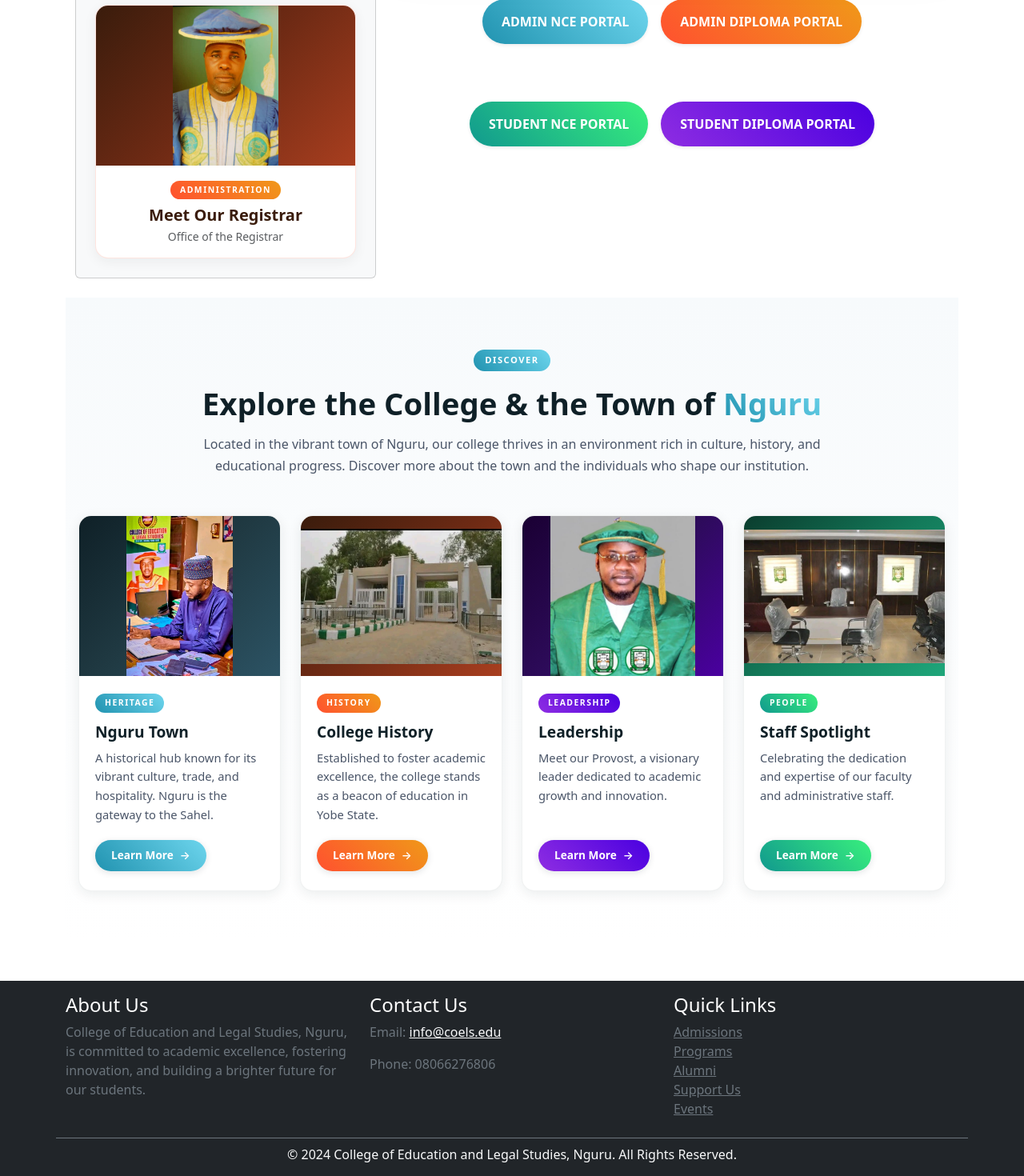
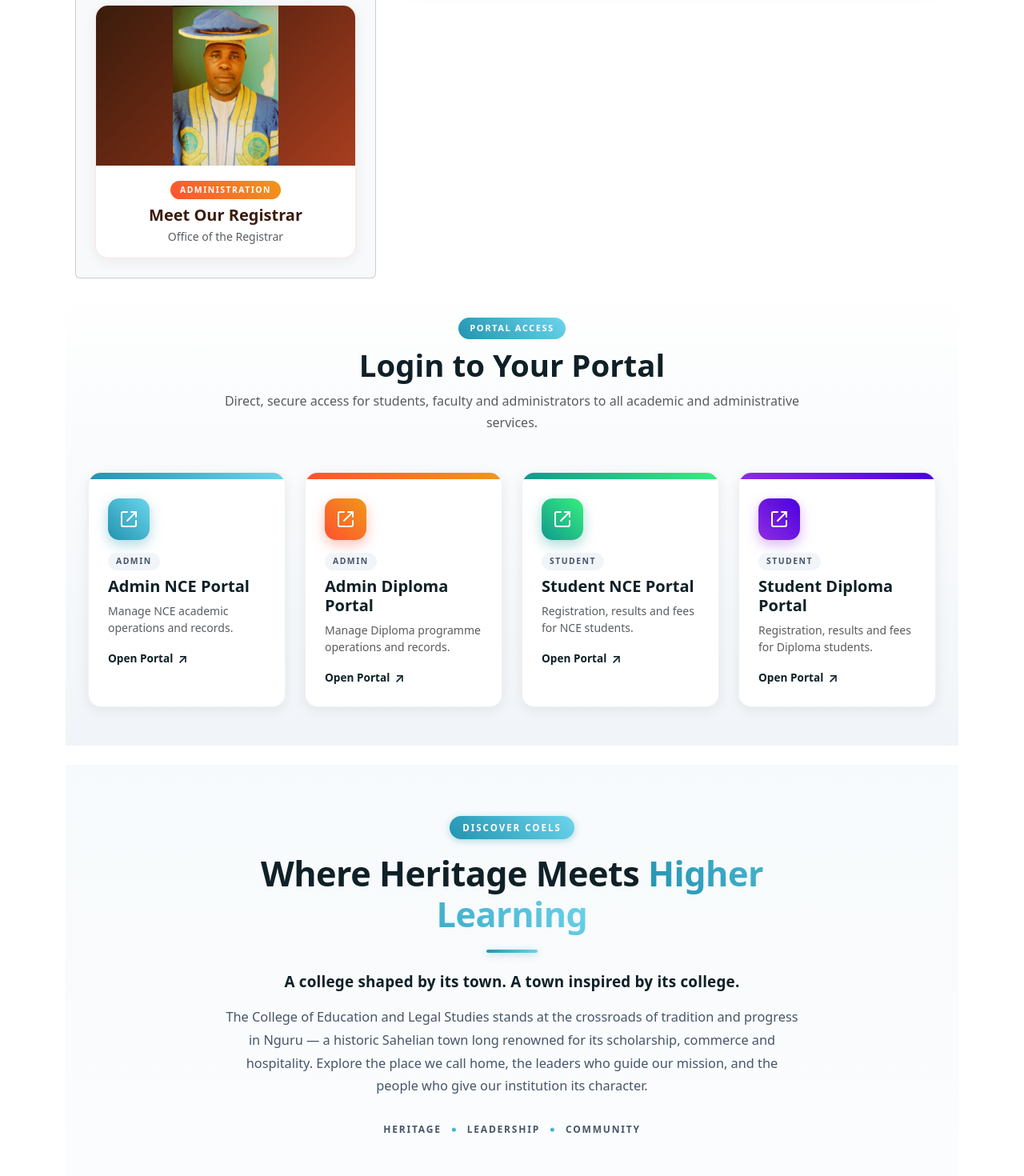
Before and after one commit to musaadamu/coels, a React (Vite) app in the folder frontend/: page / in a window 1280 px wide. Shown: the part 680-2150 px from the top of the page at 80% size. Built offline with nearby package versions, Linux system fonts and the light colour scheme.

Commit message:
text and portal

```diff
--- a/frontend/src/components/Cards.css
+++ b/frontend/src/components/Cards.css
@@ -6,7 +6,7 @@
 
 .cards-header-wrap {
   max-width: 820px;
-  margin: 0 auto 48px;
+  margin: 0 auto 56px;
   text-align: center;
 }
 
@@ -14,20 +14,22 @@
   display: inline-block;
   background: linear-gradient(45deg, #2193b0, #6dd5ed);
   color: #ffffff;
-  padding: 5px 14px;
+  padding: 6px 16px;
   border-radius: 20px;
-  font-size: 0.7rem;
-  font-weight: 600;
-  letter-spacing: 1.5px;
-  margin-bottom: 16px;
+  font-size: 0.72rem;
+  font-weight: 700;
+  letter-spacing: 2px;
+  margin-bottom: 18px;
+  box-shadow: 0 2px 8px rgba(33, 147, 176, 0.35);
 }
 
 .cards-title {
-  font-size: clamp(1.6rem, 3.2vw, 2.4rem);
-  font-weight: 700;
+  font-size: clamp(1.85rem, 3.6vw, 2.7rem);
+  font-weight: 800;
   color: #0f2027;
-  line-height: 1.25;
-  margin: 0 0 14px;
+  line-height: 1.18;
+  letter-spacing: -0.5px;
+  margin: 0 0 18px;
 }
 
 .cards-title-accent {
@@ -37,11 +39,61 @@
   color: transparent;
 }
 
+.cards-divider {
+  width: 64px;
+  height: 4px;
+  margin: 0 auto 22px;
+  border-radius: 4px;
+  background: linear-gradient(45deg, #2193b0, #6dd5ed);
+  box-shadow: 0 2px 8px rgba(33, 147, 176, 0.35);
+}
+
+.cards-lead {
+  font-size: clamp(1.05rem, 1.6vw, 1.18rem);
+  font-weight: 600;
+  color: #0f2027;
+  line-height: 1.5;
+  letter-spacing: 0.2px;
+  margin: 0 0 16px;
+}
+
 .cards-intro {
-  font-size: 1rem;
-  color: #4a5568;
-  line-height: 1.7;
+  font-size: 1.02rem;
+  color: #475569;
+  line-height: 1.75;
+  margin: 0 auto 26px;
+  max-width: 720px;
+}
+
+.cards-tag-row {
+  list-style: none;
+  padding: 0;
   margin: 0;
+  display: inline-flex;
+  flex-wrap: wrap;
+  justify-content: center;
+  font-size: 0.75rem;
+  font-weight: 700;
+  letter-spacing: 1.8px;
+  color: #475569;
+  text-transform: uppercase;
+}
+
+.cards-tag-row li {
+  padding: 0 16px;
+  position: relative;
+}
+
+.cards-tag-row li + li::before {
+  content: '';
+  position: absolute;
+  left: -3px;
+  top: 50%;
+  width: 5px;
+  height: 5px;
+  border-radius: 50%;
+  background: linear-gradient(45deg, #2193b0, #6dd5ed);
+  transform: translateY(-50%);
 }
 
 /* ===== Individual Card ===== */
--- a/frontend/src/components/Cards.jsx
+++ b/frontend/src/components/Cards.jsx
@@ -49,15 +49,26 @@ const Cards = () => {
   return (
     <section className="cards-container">
       <div className="cards-header-wrap">
-        <span className="cards-kicker">DISCOVER</span>
+        <span className="cards-kicker">DISCOVER COELS</span>
         <h2 className="cards-title">
-          Explore the College &amp; the Town of <span className="cards-title-accent">Nguru</span>
+          Where Heritage Meets <span className="cards-title-accent">Higher Learning</span>
         </h2>
+        <div className="cards-divider" aria-hidden="true"></div>
+        <p className="cards-lead">
+          A college shaped by its town. A town inspired by its college.
+        </p>
         <p className="cards-intro">
-          Located in the vibrant town of Nguru, our college thrives in an environment rich in
-          culture, history, and educational progress. Discover more about the town and the
-          individuals who shape our institution.
+          The College of Education and Legal Studies stands at the crossroads of tradition
+          and progress in Nguru &mdash; a historic Sahelian town long renowned for its
+          scholarship, commerce and hospitality. Explore the place we call home, the
+          leaders who guide our mission, and the people who give our institution its
+          character.
         </p>
+        <ul className="cards-tag-row" aria-label="Section themes">
+          <li>Heritage</li>
+          <li>Leadership</li>
+          <li>Community</li>
+        </ul>
       </div>
 
       <div className="row justify-content-center g-4">
--- a/frontend/src/components/Header.jsx
+++ b/frontend/src/components/Header.jsx
@@ -17,9 +17,18 @@ const Header = () => {
   const [isMobile, setIsMobile] = useState(window.innerWidth <= 1024);
   const [mobileMenuOpen, setMobileMenuOpen] = useState(false);
   const [quickLinksOpen, setQuickLinksOpen] = useState(false);
+  const [portalsOpen, setPortalsOpen] = useState(false);
   const [activeNewsIndex, setActiveNewsIndex] = useState(0);
   const [fadeNews, setFadeNews] = useState(true);
   const [searchQuery, setSearchQuery] = useState("");
+
+  // Institutional portals (external, open in a new tab)
+  const portalLinks = [
+    { label: "Admin NCE Portal",     href: "https://coelsnguru.safsrms.com",          audience: "Admin",   accent: "linear-gradient(45deg, #2193b0, #6dd5ed)" },
+    { label: "Admin Diploma Portal", href: "https://coelsnguru_diploma.safsrms.com",  audience: "Admin",   accent: "linear-gradient(45deg, #FF512F, #F09819)" },
+    { label: "Student NCE Portal",   href: "https://coelsnguru.safrecords.com",       audience: "Student", accent: "linear-gradient(45deg, #11998e, #38ef7d)" },
+    { label: "Student Diploma Portal", href: "https://coelsnguru_diploma.safrecords.com", audience: "Student", accent: "linear-gradient(45deg, #8E2DE2, #4A00E0)" },
+  ];
 
   // Custom COELS announcement notices
   const newsItems = [
@@ -69,6 +78,9 @@ const Header = () => {
     const handleOutsideClick = (e) => {
       if (!e.target.closest('.quick-links-dropdown')) {
         setQuickLinksOpen(false);
+      }
+      if (!e.target.closest('.portals-dropdown')) {
+        setPortalsOpen(false);
       }
     };
 
@@ -285,6 +297,48 @@ const Header = () => {
           </div>
 
           <div className="top-right-section">
+            <div className="portals-dropdown">
+              <button
+                className="portals-btn"
+                onClick={() => setPortalsOpen(!portalsOpen)}
+                aria-label="Toggle Portals menu"
+                aria-expanded={portalsOpen}
+              >
+                <svg className="portal-icon" xmlns="http://www.w3.org/2000/svg" width="13" height="13" viewBox="0 0 24 24" fill="none" stroke="currentColor" strokeWidth="2" strokeLinecap="round" strokeLinejoin="round">
+                  <path d="M15 3h6v6"></path>
+                  <path d="M10 14L21 3"></path>
+                  <path d="M21 14v5a2 2 0 0 1-2 2H5a2 2 0 0 1-2-2V5a2 2 0 0 1 2-2h5"></path>
+                </svg>
+                <span>Portals</span>
+                <span className="chevron-down-mini">&#9662;</span>
+              </button>
+              {portalsOpen && (
+                <ul className="portals-menu">
+                  <li className="portals-menu-group-label">Students</li>
+                  {portalLinks.filter(p => p.audience === 'Student').map((item, idx) => (
+                    <li key={`s-${idx}`} className="portal-link-item">
+                      <a href={item.href} target="_blank" rel="noopener noreferrer" onClick={() => setPortalsOpen(false)}>
+                        <span className="portal-accent-dot" style={{ background: item.accent }} />
+                        <span>{item.label}</span>
+                        <span className="portal-external-icon" aria-hidden="true">&#8599;</span>
+                      </a>
+                    </li>
+                  ))}
+                  <li className="portals-menu-divider" role="separator" />
+                  <li className="portals-menu-group-label">Administration</li>
+                  {portalLinks.filter(p => p.audience === 'Admin').map((item, idx) => (
+                    <li key={`a-${idx}`} className="portal-link-item">
+                      <a href={item.href} target="_blank" rel="noopener noreferrer" onClick={() => setPortalsOpen(false)}>
+                        <span className="portal-accent-dot" style={{ background: item.accent }} />
+                        <span>{item.label}</span>
+                        <span className="portal-external-icon" aria-hidden="true">&#8599;</span>
+                      </a>
+                    </li>
+                  ))}
+                </ul>
+              )}
+            </div>
+
             <div className="quick-links-dropdown">
               <button
                 className="quick-links-btn"
@@ -440,6 +494,22 @@ const Header = () => {
                 />
               ))}
               <div className="mobile-divider"></div>
+              <div className="mobile-menu-title">Portals</div>
+              {portalLinks.map((p, idx) => (
+                <a
+                  key={`mp-${idx}`}
+                  href={p.href}
+                  target="_blank"
+                  rel="noopener noreferrer"
+                  className="mobile-link mobile-portal-link"
+                  onClick={() => setMobileMenuOpen(false)}
+                >
+                  <span className="portal-accent-dot" style={{ background: p.accent }} />
+                  <span>{p.label}</span>
+                  <span className="portal-external-icon" aria-hidden="true">&#8599;</span>
+                </a>
+              ))}
+              <div className="mobile-divider"></div>
               <div className="mobile-menu-title">Account</div>
               {userNavLinks.map((link, idx) => {
                 if (link.isLogout) {
--- a/frontend/src/components/Hero.jsx
+++ b/frontend/src/components/Hero.jsx
@@ -1,5 +1,5 @@
 import React from 'react';
-import { Container, Card, Button } from 'react-bootstrap';
+import { Container, Card } from 'react-bootstrap';
 import 'bootstrap/dist/css/bootstrap.min.css';
 import 'bootstrap/dist/js/bootstrap.bundle.min.js';
 import CarouselSection from './Carousol';
@@ -139,130 +139,11 @@ const Hero = () => {
        {/* Carousel Section */}
        <div className='flex-grow-1 mb-4 mt-5' >
          <CarouselSection />
-         {/* Redesigned Portal Buttons Section */}
-         <div className='d-flex flex-column gap-4 mt-4'>
-           {/* Admin Portals */}
-           <div className='d-flex flex-column flex-sm-row justify-content-center gap-3 mt-4' >
-             <a
-               href="https://coelsnguru.safsrms.com"
-               target="_blank"
-               rel="noopener noreferrer"
-               className='text-decoration-none'
-             >
-               <Button
-                 variant="gradient"
-                 className='px-4 py-3 fw-bold rounded-pill shadow-sm'
-                 style={{
-                   background: 'linear-gradient(45deg, #2193b0, #6dd5ed)',
-                   border: 'none',
-                   color: 'white',
-                   transition: 'transform 0.2s, shadow 0.2s',
-                   minWidth: '200px'
-                 }}
-                 onMouseOver={e => {
-                   e.currentTarget.style.transform = 'translateY(-2px)';
-                   e.currentTarget.style.boxShadow = '0 4px 15px rgba(33, 147, 176, 0.3)';
-                 }}
-                 onMouseOut={e => {
-                   e.currentTarget.style.transform = 'translateY(0)';
-                   e.currentTarget.style.boxShadow = '0 2px 5px rgba(0,0,0,0.1)';
-                 }}
-               >
-                 ADMIN NCE PORTAL
-               </Button>
-             </a>
-             <a
-               href="https://coelsnguru_diploma.safsrms.com"
-               target="_blank"
-               rel="noopener noreferrer"
-               className='text-decoration-none'
-             >
-               <Button
-                 variant="gradient"
-                 className='px-4 py-3 fw-bold rounded-pill shadow-sm'
-                 style={{
-                   background: 'linear-gradient(45deg, #FF512F, #F09819)',
-                   border: 'none',
-                   color: 'white',
-                   transition: 'transform 0.2s, shadow 0.2s',
-                   minWidth: '200px'
-                 }}
-                 onMouseOver={e => {
-                   e.currentTarget.style.transform = 'translateY(-2px)';
-                   e.currentTarget.style.boxShadow = '0 4px 15px rgba(255, 81, 47, 0.3)';
-                 }}
-                 onMouseOut={e => {
-                   e.currentTarget.style.transform = 'translateY(0)';
-                   e.currentTarget.style.boxShadow = '0 2px 5px rgba(0,0,0,0.1)';
-                 }}
-               >
-                 ADMIN DIPLOMA PORTAL
-               </Button>
-             </a>
-           </div>
-
-           {/* Student Portals */}
-           <div className='d-flex flex-column flex-sm-row justify-content-center gap-3 mt-5'>
-             <a
-               href="https://coelsnguru.safrecords.com"
-               target="_blank"
-               rel="noopener noreferrer"
-               className='text-decoration-none'
-             >
-               <Button
-                 variant="gradient"
-                 className='px-4 py-3 fw-bold rounded-pill shadow-sm'
-                 style={{
-                   background: 'linear-gradient(45deg, #11998e, #38ef7d)',
-                   border: 'none',
-                   color: 'white',
-                   transition: 'transform 0.2s, shadow 0.2s',
-                   minWidth: '200px'
-                 }}
-                 onMouseOver={e => {
-                   e.currentTarget.style.transform = 'translateY(-2px)';
-                   e.currentTarget.style.boxShadow = '0 4px 15px rgba(17, 153, 142, 0.3)';
-                 }}
-                 onMouseOut={e => {
-                   e.currentTarget.style.transform = 'translateY(0)';
-                   e.currentTarget.style.boxShadow = '0 2px 5px rgba(0,0,0,0.1)';
-                 }}
-               >
-                 STUDENT NCE PORTAL
-               </Button>
-             </a>
-             <a
-               href="https://coelsnguru_diploma.safrecords.com"
-               target="_blank"
-               rel="noopener noreferrer"
-               className='text-decoration-none'
-             >
-               <Button
-                 variant="gradient"
-                 className='px-4 py-3 fw-bold rounded-pill shadow-sm'
-                 style={{
-                   background: 'linear-gradient(45deg, #8E2DE2, #4A00E0)',
-                   border: 'none',
-                   color: 'white',
-                   transition: 'transform 0.2s, shadow 0.2s',
-                   minWidth: '200px'
-                 }}
-                 onMouseOver={e => {
-                   e.currentTarget.style.transform = 'translateY(-2px)';
-                   e.currentTarget.style.boxShadow = '0 4px 15px rgba(142, 45, 226, 0.3)';
-                 }}
-                 onMouseOut={e => {
-                   e.currentTarget.style.transform = 'translateY(0)';
-                   e.currentTarget.style.boxShadow = '0 2px 5px rgba(0,0,0,0.1)';
-                 }}
-               >
-                 STUDENT DIPLOMA PORTAL
-               </Button>
-             </a>
-           </div>
-         </div>
        </div>
      </div>
+
+     {/* Portal Access Section - full-width, between hero and explore cards */}
+     <PortalAccess />
 
      {/* Card Section Below */}
      <div className='mt-4'>
@@ -272,4 +153,129 @@ const Hero = () => {
  );
 };
 
+const portals = [
+  { label: 'Admin NCE Portal',       href: 'https://coelsnguru.safsrms.com',           audience: 'Administration', tag: 'ADMIN',   accent: 'linear-gradient(45deg, #2193b0, #6dd5ed)', glow: 'rgba(33, 147, 176, 0.35)',  desc: 'Manage NCE academic operations and records.' },
+  { label: 'Admin Diploma Portal',   href: 'https://coelsnguru_diploma.safsrms.com',   audience: 'Administration', tag: 'ADMIN',   accent: 'linear-gradient(45deg, #FF512F, #F09819)', glow: 'rgba(255, 81, 47, 0.35)',  desc: 'Manage Diploma programme operations and records.' },
+  { label: 'Student NCE Portal',     href: 'https://coelsnguru.safrecords.com',        audience: 'Students',       tag: 'STUDENT', accent: 'linear-gradient(45deg, #11998e, #38ef7d)', glow: 'rgba(17, 153, 142, 0.35)', desc: 'Registration, results and fees for NCE students.' },
+  { label: 'Student Diploma Portal', href: 'https://coelsnguru_diploma.safrecords.com',audience: 'Students',       tag: 'STUDENT', accent: 'linear-gradient(45deg, #8E2DE2, #4A00E0)', glow: 'rgba(142, 45, 226, 0.35)', desc: 'Registration, results and fees for Diploma students.' },
+];
+
+const PortalAccess = () => {
+  const hoverIn = (e, glow) => {
+    e.currentTarget.style.transform = 'translateY(-6px)';
+    e.currentTarget.style.boxShadow = `0 16px 34px ${glow}`;
+  };
+  const hoverOut = (e) => {
+    e.currentTarget.style.transform = 'translateY(0)';
+    e.currentTarget.style.boxShadow = '0 4px 16px rgba(15, 32, 39, 0.08)';
+  };
+
+  return (
+    <section
+      className='portal-access-section py-5 px-3'
+      style={{ background: 'linear-gradient(180deg, #ffffff 0%, #f1f5f9 100%)' }}
+    >
+      <div className='text-center mx-auto mb-5' style={{ maxWidth: '760px' }}>
+        <span
+          className='d-inline-block mb-2 fw-semibold'
+          style={{
+            background: 'linear-gradient(45deg, #2193b0, #6dd5ed)',
+            color: '#ffffff',
+            padding: '5px 14px',
+            borderRadius: '20px',
+            fontSize: '0.7rem',
+            letterSpacing: '1.5px'
+          }}
+        >
+          PORTAL ACCESS
+        </span>
+        <h2 className='fw-bold mb-2' style={{ color: '#0f2027', fontSize: 'clamp(1.6rem, 3.2vw, 2.4rem)', lineHeight: 1.25 }}>
+          Login to Your Portal
+        </h2>
+        <p className='text-muted mb-0' style={{ fontSize: '1rem', lineHeight: 1.7 }}>
+          Direct, secure access for students, faculty and administrators to all
+          academic and administrative services.
+        </p>
+      </div>
+
+      <div className='container'>
+        <div className='row g-4 justify-content-center'>
+          {portals.map((p, idx) => (
+            <div className='col-lg-3 col-md-6' key={idx}>
+              <a
+                href={p.href}
+                target='_blank'
+                rel='noopener noreferrer'
+                className='d-block text-decoration-none h-100'
+                onMouseOver={(e) => hoverIn(e, p.glow)}
+                onMouseOut={hoverOut}
+                style={{
+                  background: '#ffffff',
+                  border: '1px solid rgba(15, 32, 39, 0.06)',
+                  borderRadius: '16px',
+                  overflow: 'hidden',
+                  boxShadow: '0 4px 16px rgba(15, 32, 39, 0.08)',
+                  transition: 'transform 0.3s ease, box-shadow 0.3s ease',
+                  color: 'inherit'
+                }}
+              >
+                <div
+                  style={{
+                    height: '8px',
+                    background: p.accent
+                  }}
+                />
+                <div className='p-4 d-flex flex-column' style={{ minHeight: '220px' }}>
+                  <div
+                    className='d-flex align-items-center justify-content-center mb-3'
+                    style={{
+                      width: '52px',
+                      height: '52px',
+                      borderRadius: '14px',
+                      background: p.accent,
+                      boxShadow: `0 6px 16px ${p.glow}`
+                    }}
+                  >
+                    <svg xmlns='http://www.w3.org/2000/svg' width='24' height='24' viewBox='0 0 24 24' fill='none' stroke='#ffffff' strokeWidth='2' strokeLinecap='round' strokeLinejoin='round'>
+                      <path d='M15 3h6v6'></path>
+                      <path d='M10 14L21 3'></path>
+                      <path d='M21 14v5a2 2 0 0 1-2 2H5a2 2 0 0 1-2-2V5a2 2 0 0 1 2-2h5'></path>
+                    </svg>
+                  </div>
+                  <span
+                    className='d-inline-block mb-2 fw-semibold align-self-start'
+                    style={{
+                      background: '#f1f5f9',
+                      color: '#475569',
+                      padding: '3px 10px',
+                      borderRadius: '20px',
+                      fontSize: '0.65rem',
+                      letterSpacing: '1.5px'
+                    }}
+                  >
+                    {p.tag}
+                  </span>
+                  <h5 className='fw-bold mb-2' style={{ color: '#0f2027' }}>{p.label}</h5>
+                  <p className='small text-muted mb-3' style={{ flexGrow: 1 }}>{p.desc}</p>
+                  <span
+                    className='d-inline-flex align-items-center fw-semibold'
+                    style={{
+                      color: '#0f2027',
+                      fontSize: '0.85rem',
+                      gap: '6px'
+                    }}
+                  >
+                    Open Portal
+                    <span aria-hidden='true' style={{ fontSize: '1rem' }}>&#8599;</span>
+                  </span>
+                </div>
+              </a>
+            </div>
+          ))}
+        </div>
+      </div>
+    </section>
+  );
+};
+
 export default Hero;
```
Also changed, not shown: frontend/src/components/Header.css (+125 -0 lines).
